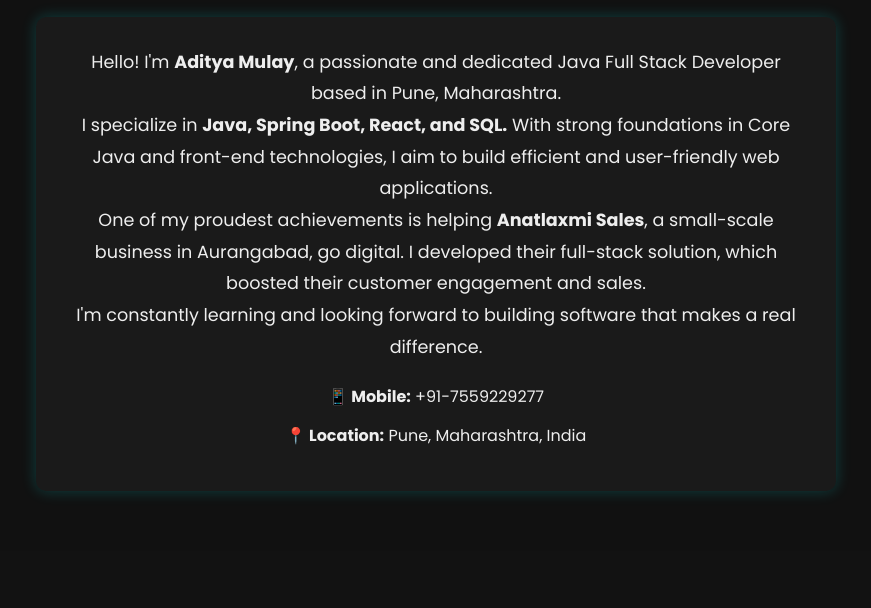
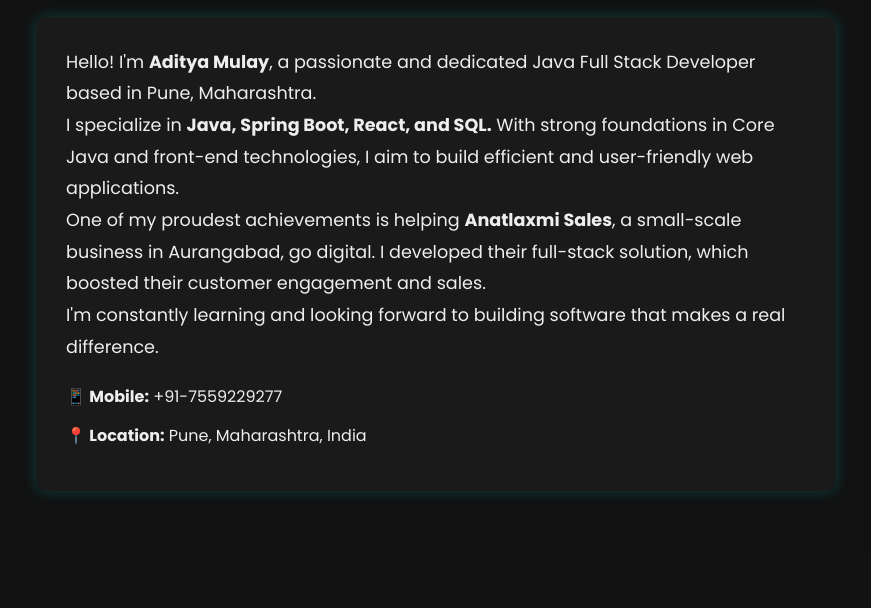
Before and after one commit to aadityamulay/portfolio, a plain HTML site: page index.html in a window 1280 px wide. Shown: the part 751-1359 px from the top of the page, without its empty margins (204-1075 px from the left). Drawn offline with Linux system fonts and the light colour scheme.

Commit message:
Update index.html

```diff
--- a/index.html
+++ b/index.html
@@ -49,14 +49,14 @@
 
   <section id="about" class="about-section">
   <h2>About Me</h2>
-  <div class="about-content"><center>
+  <div class="about-content">
     <p>Hello! I'm <strong>Aditya Mulay</strong>, a passionate and dedicated Java Full Stack Developer based in Pune, Maharashtra.</p>
     <p>I specialize in <strong>Java, Spring Boot, React, and SQL.</strong> With strong foundations in Core Java and front-end technologies, I aim to build efficient and user-friendly web applications.</p>
     <p>One of my proudest achievements is helping <strong>Anatlaxmi Sales</strong>, a small-scale business in Aurangabad, go digital. I developed their full-stack solution, which boosted their customer engagement and sales.</p>
-    <p>I'm constantly learning and looking forward to building software that makes a real difference.</p></center>
+    <p>I'm constantly learning and looking forward to building software that makes a real difference.</p>
     <ul class="contact-info">
-      <li><strong><center>📱 Mobile:</strong> +91-7559229277</center></li>
-      <li><strong><center>📍 Location:</strong> Pune, Maharashtra, India</center></li>
+      <li><strong>📱 Mobile:</strong> +91-7559229277</li>
+      <li><strong>📍 Location:</strong> Pune, Maharashtra, India</li>
     </ul>
   </div>
 </section>
```
